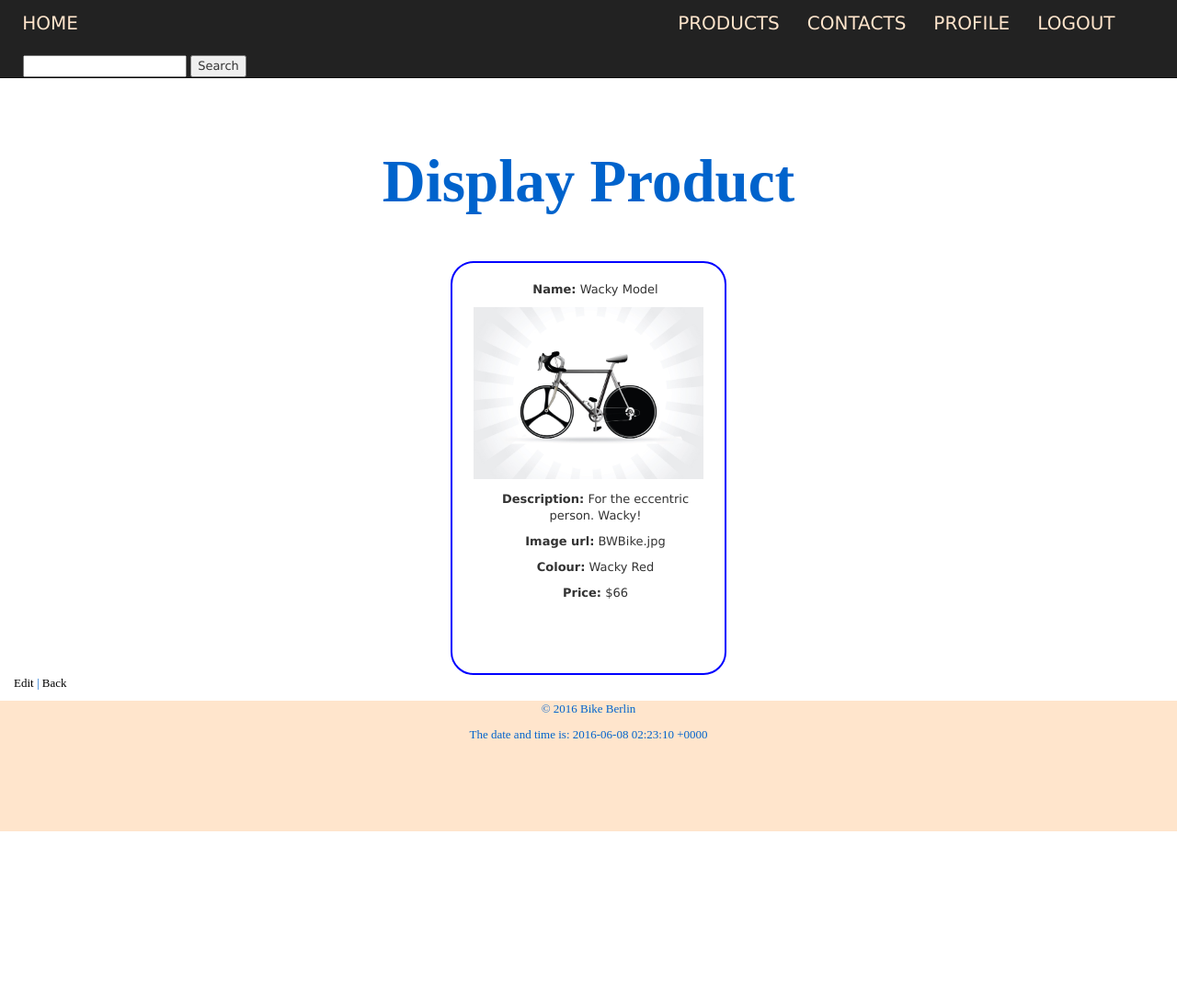
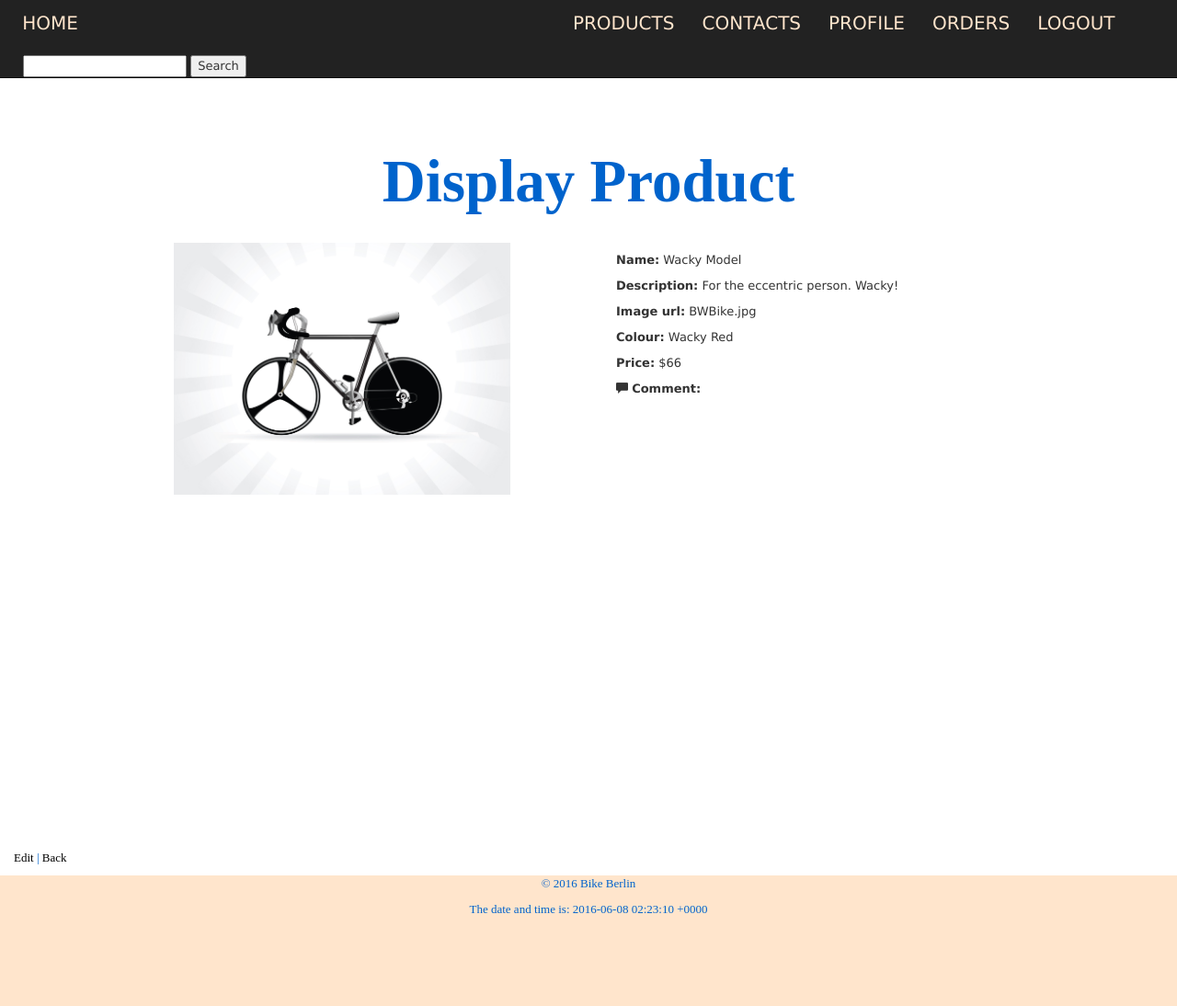
Before and after one commit to leannehardesty/FirstRailsApp, a Rails app: page /products/1 in a window 1280 px wide. Shown: the whole page at 92% size. Before the commit the page ends 904 px from the top, so only its background shows below. Run offline with Rails 7, Linux system fonts and the light colour scheme; a user stored in the database is signed in; data comes from the database, SQL or seed files in the repository; both versions use the stored data as it was after the commit; style sheets or scripts are compiled from the project's sources; some libraries are stand-ins or nearby versions.

Commit message:
lesson 5.7 comments June1

```diff
--- a/app/assets/stylesheets/static_pages.scss
+++ b/app/assets/stylesheets/static_pages.scss
@@ -140,8 +140,8 @@ p  {
     border-radius: 25px;
     border: 2px solid blue;
     padding: 20px;
-    width: 300px;
-    height: 450px;
+    height: 70%;
+	width: 70%;
     margin-top: 40px;
     margin-left:  auto;
     margin-right: auto;
@@ -149,16 +149,22 @@ p  {
 }
 
 .showphoto {
-	height: 200px;
-	width: 250px;
-	display: block;
-	margin-left: auto;
-	margin-right: auto;
+	height: 60%;
+	width: 60%;
+	margin-top: 20px;
 
-
+    margin-left:  auto;
+    margin-right: 70px;
 	}
 
-
+ .showtext {
+    height: 650px;
+	width: 100%;
+    margin-top: 30px;
+    margin-left:  auto;
+    margin-right: auto;
+    text-align: left;
+}
 
 
 
--- a/app/controllers/orders_controller.rb
+++ b/app/controllers/orders_controller.rb
@@ -1,9 +1,11 @@
 
 class OrdersController < ApplicationController
-
+  before_action :set_order, only: [:show, :edit, :update, :destroy]
   before_filter :authenticate_user!
 
+
 	def index
+      @orders = Order.all
   end
 
   def show
--- /dev/null
+++ b/app/models/comment.rb
@@ -0,0 +1,4 @@
+class Comment < ActiveRecord::Base
+  belongs_to :user
+  belongs_to :product
+end
--- a/app/models/product.rb
+++ b/app/models/product.rb
@@ -2,4 +2,5 @@
 
 class Product < ActiveRecord::Base
   has_many :orders
+  has_many :comments
 end
--- a/app/views/layouts/application.html.erb
+++ b/app/views/layouts/application.html.erb
@@ -64,6 +64,7 @@
 
             <% if user_signed_in? %>
                <li> <%= link_to "Profile", users_path %> </li>
+               <li> <%= link_to "Orders", orders_path %> </li>
                <li><%= link_to('Logout', destroy_user_session_path, :method => :delete) %> </li>
             <% else %>
               <li> <%= link_to('Login', new_user_session_path) %></li>
--- a/app/views/orders/index.html.erb
+++ b/app/views/orders/index.html.erb
@@ -15,6 +15,6 @@
 <div class="newprodlink">
   <p>
      <br>
-    <%= link_to 'Create New Product', new_product_path %>
+    <%= link_to 'Create New Order', orders_path %>
   </p>
 </div>
--- a/app/views/products/show.html.erb
+++ b/app/views/products/show.html.erb
@@ -6,16 +6,13 @@
 
 
 
-<div class="col-sm-12">
-
-    <div class="showborder">
+<div class="col-sm-6"><div class="showphoto"> <%= image_tag(@product.image_url, class: "img-responsive") %> </div></div>
+ <div class="col-sm-6">
+     <div class="showtext">
         <div class="field">
           <strong>Name:</strong>
           <%= @product.name %>
         </div>
-
-        <div class="showphoto"> <%= image_tag(@product.image_url, class: "img-responsive") %> </div>
-
 
         <div class="field">
           <strong>Description:</strong>
@@ -34,15 +31,23 @@
           <strong>Price:</strong>
           $<%= @product.price %>
         </div>
+        <div class="field">
+          <span class="glyphicon glyphicon-comment"></span>
+          <strong>Comment:</strong>
+
+        </div>
+
+      </div>
 
 
-    </div>
+
 
 </div>
 
 
 
  <!--
+ <div class="col-md-3 col-xs-6"> <div class="portfolio-image"> <img src="img/PortfolioExample5.jpg" class="img-responsive"> </div></div>
 
 <div class="show">
   <%= render @product %>
--- a/config/routes.rb
+++ b/config/routes.rb
@@ -15,6 +15,11 @@ Rails.application.routes.draw do
   post 'static_pages/thank_you'
 
   get 'users/index'
+
+  # get orders_path orders#index
+  # post orders_path orders#create
+  # get order_path orders#show
+  # delete order_path orders#destroy
 
 
 
```
Also changed, not shown: app/views/orders/_form.html.erb (added, +35 -0 lines), app/views/orders/_order.html.erb (added, +16 -0 lines), app/views/orders/show.html.erb (+7 -11 lines), db/migrate/20160601234415_create_comments.rb (added, +12 -0 lines), db/development.sqlite3, db/schema.rb, 2 other files.
